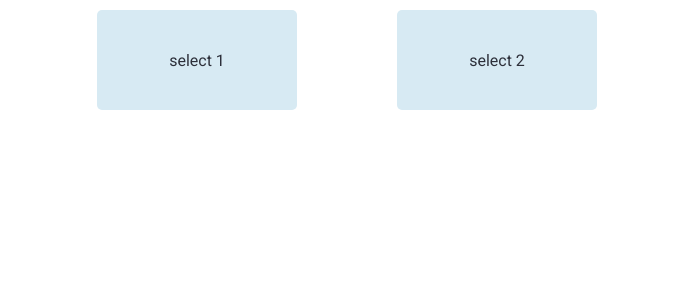
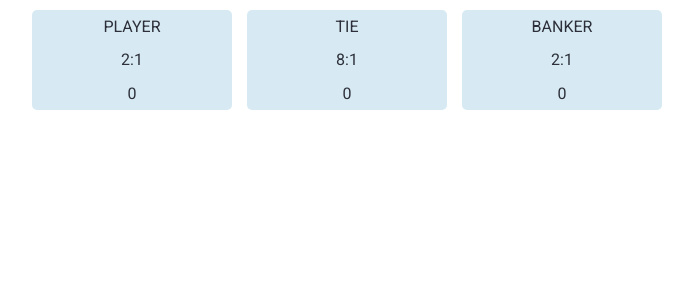
Before and after one commit to DmitriyFriz/baccarat-game, a React (Create React App) app: page / in a window 1280 px wide. Shown: the top 300 px of the page, without its empty margins (293-986 px from the left). Built offline with nearby package versions, Linux system fonts and the light colour scheme.

Commit message:
feat: add betting panel

```diff
--- a/package.json
+++ b/package.json
@@ -10,6 +10,8 @@
     "@types/node": "^12.0.0",
     "@types/react": "^17.0.0",
     "@types/react-dom": "^17.0.0",
+    "mobx": "^6.3.2",
+    "mobx-react-lite": "^3.2.0",
     "node-sass": "5.0.0",
     "react": "^17.0.2",
     "react-dom": "^17.0.2",
--- /dev/null
+++ b/src/common/ratioRules.ts
@@ -0,0 +1,7 @@
+import { BettingName } from './types';
+
+export const ratioByBettingName = {
+  [BettingName.Player]: 2,
+  [BettingName.Banker]: 2,
+  [BettingName.Tie]: 8,
+};
--- /dev/null
+++ b/src/common/types.ts
@@ -0,0 +1,5 @@
+export enum BettingName {
+  Player = 'player',
+  Banker = 'banker',
+  Tie = 'tie',
+}
--- a/src/components/BettingPanel/BettingPanel.module.scss
+++ b/src/components/BettingPanel/BettingPanel.module.scss
@@ -3,30 +3,5 @@
   justify-content: space-between;
   align-items: center;
 
-  width: 500px;
+  gap: 15px;
 }
-
-.radio {
-  display: none;
-}
-
-.bet {
-  display: flex;
-  align-items: center;
-  justify-content: center;
-
-  transition: all 0.5s 0s ease;
-
-  height: 100px;
-  width: 200px;
-
-  border-radius: 5px;
-
-  background: #d7eaf3;
-
-  cursor: pointer;
-}
-
-.radio:checked + .bet {
-  background: hotpink;
-}
--- a/src/components/BettingPanel/BettingPanel.tsx
+++ b/src/components/BettingPanel/BettingPanel.tsx
@@ -1,45 +1,16 @@
-import React, { useState } from 'react';
+import React from 'react';
+import { BettingPlace } from '../BettingPlace';
+import { BettingName } from '../../common/types';
 
 // style
 import s from './BettingPanel.module.scss';
 
 export const BettingPanel = () => {
-  const [value, setValue] = useState<null | string>(null);
-
-  const handleChange = (e: React.ChangeEvent<HTMLInputElement>) => {
-    setValue(e.target.value);
-  };
-
   return (
     <div className={s.container}>
-      <label htmlFor="1">
-        <input
-          className={s.radio}
-          id="1"
-          type="radio"
-          name="bet"
-          value="1"
-          checked={value === '1'}
-          onChange={(e) => {
-            setValue(e.target.value);
-          }}
-        />
-        <div className={s.bet}>select 1</div>
-      </label>
-      <label htmlFor="2">
-        <input
-          className={s.radio}
-          id="2"
-          type="radio"
-          name="bet"
-          value="2"
-          checked={value === '2'}
-          onChange={(e) => {
-            setValue(e.target.value);
-          }}
-        />
-        <div className={s.bet}>select 2</div>
-      </label>
+      <BettingPlace bettingName={BettingName.Player} />
+      <BettingPlace bettingName={BettingName.Tie} />
+      <BettingPlace bettingName={BettingName.Banker} />
     </div>
   );
 };
--- /dev/null
+++ b/src/components/BettingPlace/BettingPlace.module.scss
@@ -0,0 +1,28 @@
+.radio {
+  display: none;
+}
+
+.bet {
+  display: flex;
+  flex-direction: column;
+  justify-content: space-around;
+  align-items: center;
+
+  transition: all 0.5s 0s ease;
+
+  height: 100px;
+  width: 200px;
+
+  border-radius: 5px;
+
+  background: #d7eaf3;
+
+  text-transform: uppercase;
+
+  cursor: pointer;
+  user-select: none;
+}
+
+.radio:checked + .bet {
+  background: hotpink;
+}
--- /dev/null
+++ b/src/components/BettingPlace/BettingPlace.tsx
@@ -0,0 +1,37 @@
+import React from 'react';
+import { observer } from 'mobx-react-lite';
+import { useStore } from '../../store';
+import { BettingName } from '../../common/types';
+import { ratioByBettingName } from '../../common/ratioRules';
+
+// style
+import s from './BettingPlace.module.scss';
+
+interface BettingPlaceProps {
+  bettingName: BettingName;
+}
+
+export const BettingPlace = observer(({ bettingName }: BettingPlaceProps) => {
+  const bettingStore = useStore('bettingStore');
+  const ratio = ratioByBettingName[bettingName];
+  const amount = 0;
+
+  return (
+    <label htmlFor={bettingName}>
+      <input
+        className={s.radio}
+        id={bettingName}
+        type="radio"
+        name="bet-place"
+        value={bettingName}
+        checked={bettingStore.selectedBet === bettingName}
+        onChange={() => bettingStore.changeBet(bettingName)}
+      />
+      <div className={s.bet}>
+        <p>{bettingName}</p>
+        <p>{ratio}:1</p>
+        <p>{amount}</p>
+      </div>
+    </label>
+  );
+});
--- /dev/null
+++ b/src/components/BettingPlace/index.tsx
@@ -0,0 +1 @@
+export { BettingPlace } from './BettingPlace';
--- a/src/store/BettingStore.ts
+++ b/src/store/BettingStore.ts
@@ -1,5 +1,5 @@
 import { makeAutoObservable, action } from 'mobx';
-import { BettingName } from '../types';
+import { BettingName } from '../common/types';
 
 export class BettingStore {
   selectedBet: BettingName | null = null;
```
Also changed, not shown: 1 other file (tests, documents, lock files or other folders).
